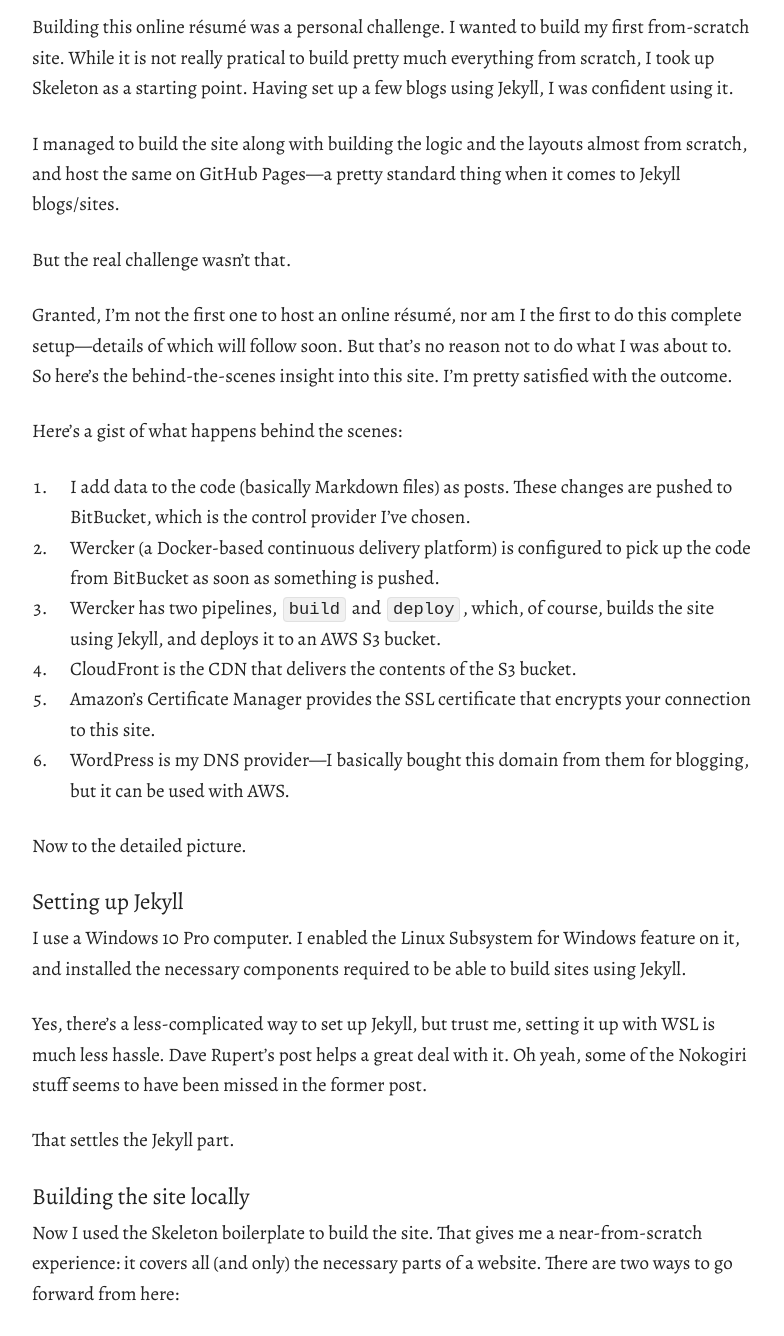
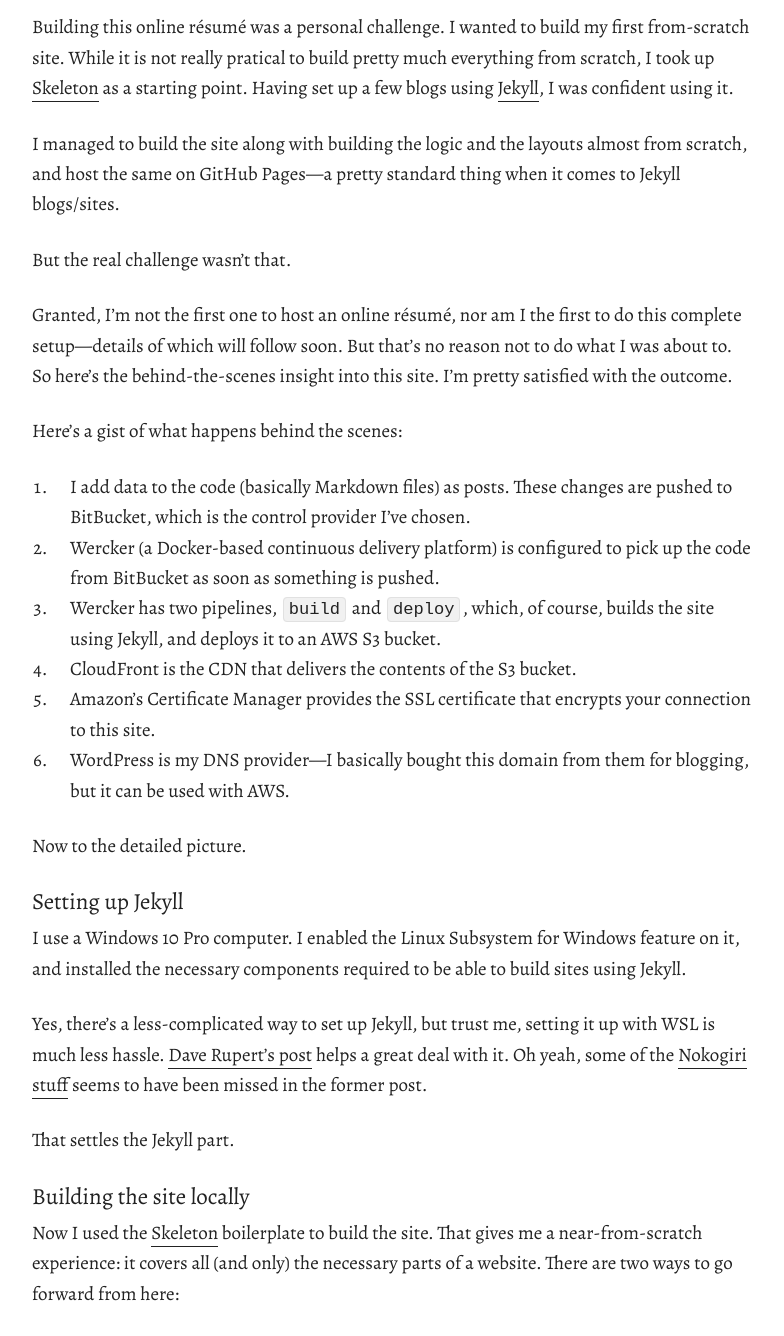
Before and after one commit to theramiyer/resume, a Jekyll site: the page built from pages/making.md, in a window 1280 px wide. Shown: the part 261-1597 px from the top of the page, without its empty margins (248-1032 px from the left). Built offline with Jekyll 4.4.1, drawn with Linux system fonts in a browser that asks for light colours.

Commit message:
Bottom border for links in paragraph (basically for footer)

```diff
--- a/css/skeleton.css
+++ b/css/skeleton.css
@@ -468,6 +468,14 @@
 
 
 /* Custom CSS */
+p a {
+  border-bottom: 1px #222 solid;
+}
+
+p a:hover {
+  border-bottom: 1px #0FA0CE solid;
+}
+
 .site-footer {
     font-size: 1rem;
     color: #777;
```
